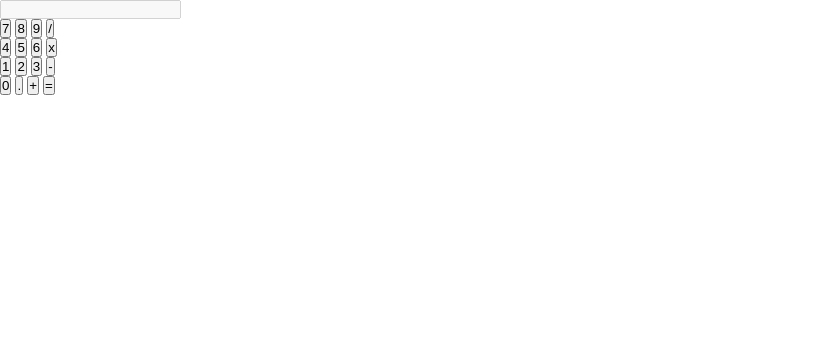
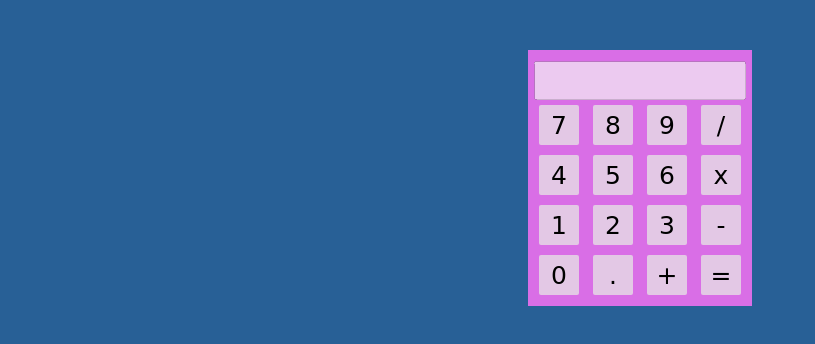
Before and after one commit to lkportal/calculadora, a plain HTML site: page index.html in a window 1280 px wide. Shown: the whole page, without its empty margins (0-815 px from the left). Drawn offline with Linux system fonts and the light colour scheme; a web font is replaced by a local one.

Commit message:
add any style

```diff
--- a/index.html
+++ b/index.html
@@ -8,6 +8,7 @@
 </head>
 <body>
     <main class="conteinerCalculadora">
+       <div class="conteinerItens">
         <div class="conteinerViso">
             <input type="text" name="" id="visor" disabled>
         </div>
@@ -37,6 +38,7 @@
                 <button class="btn" id="n=">=</button>
             </div>
         </div>
+       </div>
     </main>
 </body>
 </html>
--- a/style/main.css
+++ b/style/main.css
@@ -1,3 +1,4 @@
+@import url('https://fonts.googleapis.com/css2?family=Croissant+One&display=swap');
 @import url('./util/layout.css');
 @import url('./util/model.css');
 @import url('./util/elements.css');
@@ -6,5 +7,7 @@
     margin: 0;
 }
 body{
-    height: 100%;
+   height: 100%;
+   background-color: #286096;
+
 }
--- a/style/util/elements.css
+++ b/style/util/elements.css
@@ -0,0 +1,20 @@
+button{
+    width: 40px;
+    height: 40px;
+    margin: 5px;
+    background-color:#E3C8E5;
+    border: none;
+    border-radius: 5%;
+    font-family: 'Croissant One', cursive;
+    font-size: 25px;
+}
+button:hover{
+    cursor: pointer;
+    background-color: #286096;
+    color: #fff;
+
+}
+input{
+    padding: 10px;
+    width: 100%;
+}
--- a/style/util/layout.css
+++ b/style/util/layout.css
@@ -0,0 +1,18 @@
+.conteinerCalculadora{
+    display: flex;
+    flex-direction: column;
+    align-items: center;
+    justify-content: center;
+    margin-top: 50px;
+    height: 100%;
+}
+.conteinerItens{
+    display: flex;
+    flex-direction: column;
+    justify-content: center;
+    align-items: center;
+    border: solid 1px #D96EE6;
+    padding: 5px;
+    padding-top: 10px;
+    background-color: #D96EE6;
+}
--- a/style/util/model.css
+++ b/style/util/model.css
@@ -0,0 +1,4 @@
+.conteinerViso{
+    display: flex;
+    width: 100%;
+}
```
